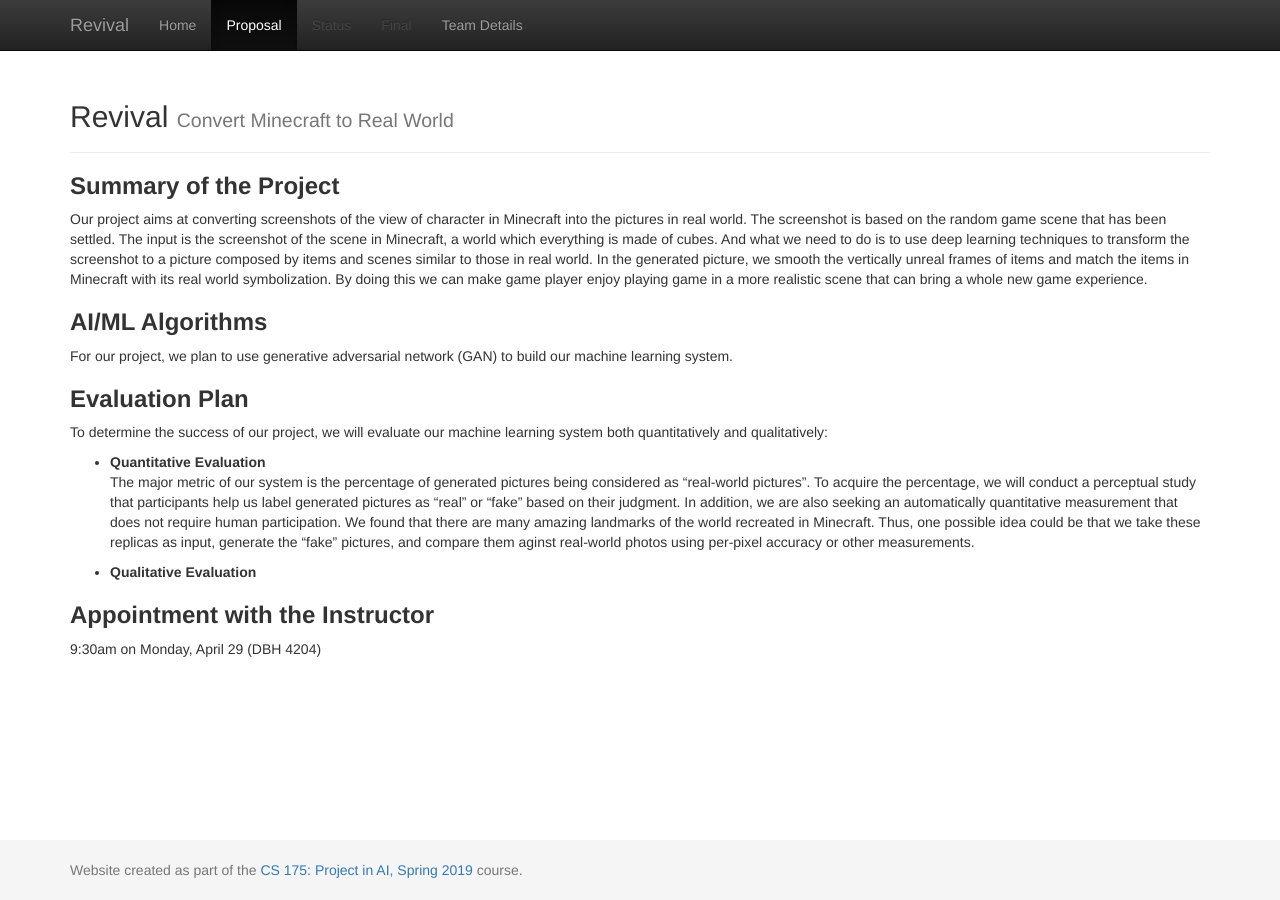
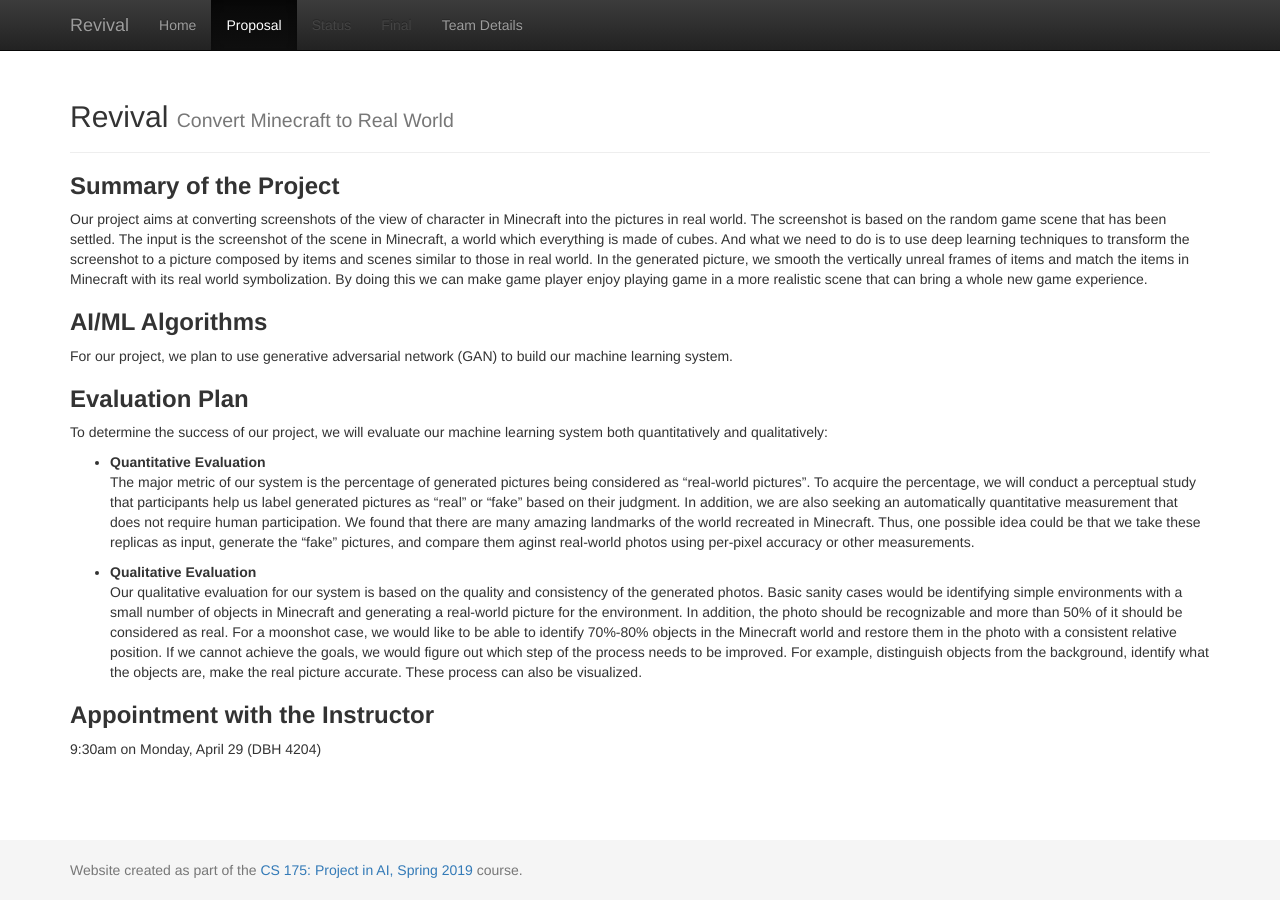
Before and after one commit to sijielu/Revival, a Jekyll site: the page built from docs/proposal.md, in a window 1280 px wide. Built offline with Jekyll 4.4.1, drawn with Linux system fonts in a browser that asks for light colours.

Commit message:
Update proposal.md

```diff
--- a/docs/proposal.md
+++ b/docs/proposal.md
@@ -13,9 +13,10 @@
 To determine the success of our project, we will evaluate our machine learning system both quantitatively and qualitatively:
 
 * **Quantitative Evaluation**
-  The major metric of our system is the percentage of generated pictures being considered as "real-world pictures". To acquire the percentage, we will conduct a perceptual study that participants help us label generated pictures as "real" or "fake" based on their judgment. In addition, we are also seeking an automatically quantitative measurement that does not require human participation. We found that there are many amazing landmarks of the world recreated in Minecraft. Thus, one possible idea could be that we take these replicas as input, generate the "fake" pictures, and compare them aginst real-world photos using per-pixel accuracy or other measurements.
+The major metric of our system is the percentage of generated pictures being considered as "real-world pictures". To acquire the percentage, we will conduct a perceptual study that participants help us label generated pictures as "real" or "fake" based on their judgment. In addition, we are also seeking an automatically quantitative measurement that does not require human participation. We found that there are many amazing landmarks of the world recreated in Minecraft. Thus, one possible idea could be that we take these replicas as input, generate the "fake" pictures, and compare them aginst real-world photos using per-pixel accuracy or other measurements.
 
 * **Qualitative Evaluation**
+Our qualitative evaluation for our system is based on the quality and consistency of the generated photos. Basic sanity cases would be identifying simple environments with a small number of objects in Minecraft and generating a real-world picture for the environment. In addition, the photo should be recognizable and more than 50% of it should be considered as real. For a moonshot case, we would like to be able to identify 70%-80% objects in the Minecraft world and restore them in the photo with a consistent relative position. If we cannot achieve the goals, we would figure out which step of the process needs to be improved. For example, distinguish objects from the background, identify what the objects are, make the real picture accurate. These process can also be visualized.
 
 ### **Appointment with the Instructor**
 9:30am on Monday, April 29 (DBH 4204)
```
